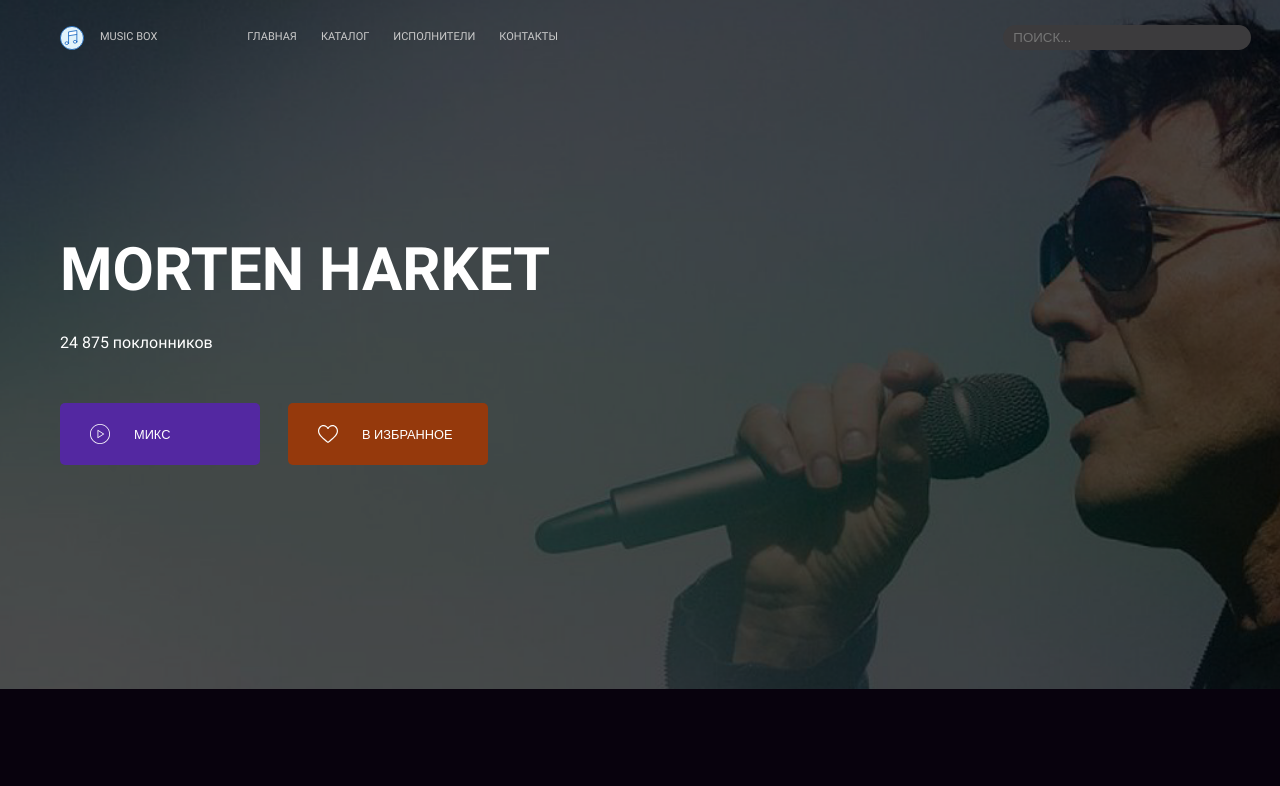
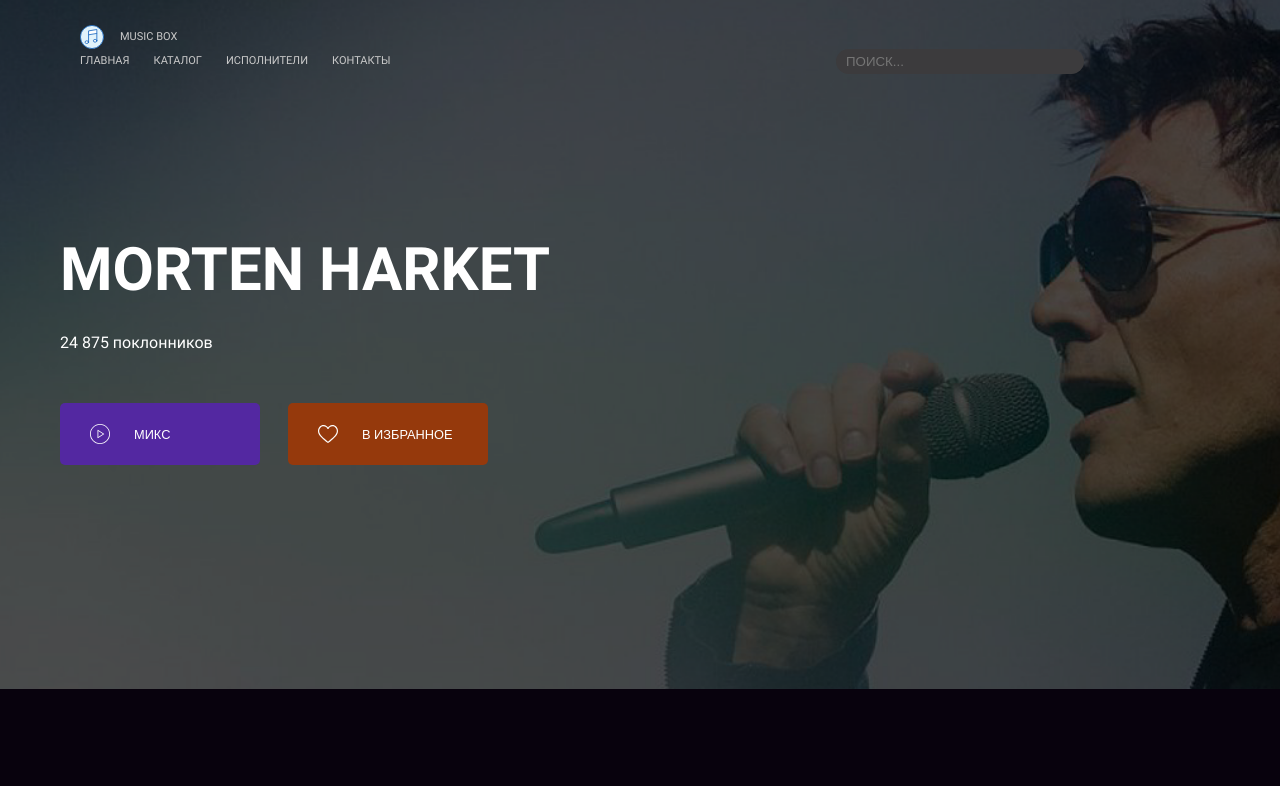
Before and after one commit to princess-cosmos/layout-designer-project-56, a plain HTML site: page src/artist.html in a window 1280 px wide. Shown: the top 786 px of the page. Drawn offline with Linux system fonts and the light colour scheme.

Commit message:
fix artist and pricing

```diff
--- a/src/artist.html
+++ b/src/artist.html
@@ -10,7 +10,7 @@
 <body>
 <header class="bg-header-artist">
   <div class="conteiner">
-    <div class="header-wrapper">
+    <div class="header-wrapper conteiner">
       <div class="header-logo">
         <a href="#">
           <img class="logo-img" src="./images/logo.svg" alt="Логотип Music">
```
Also changed, not shown: src/index.html (+1 -1 lines).
